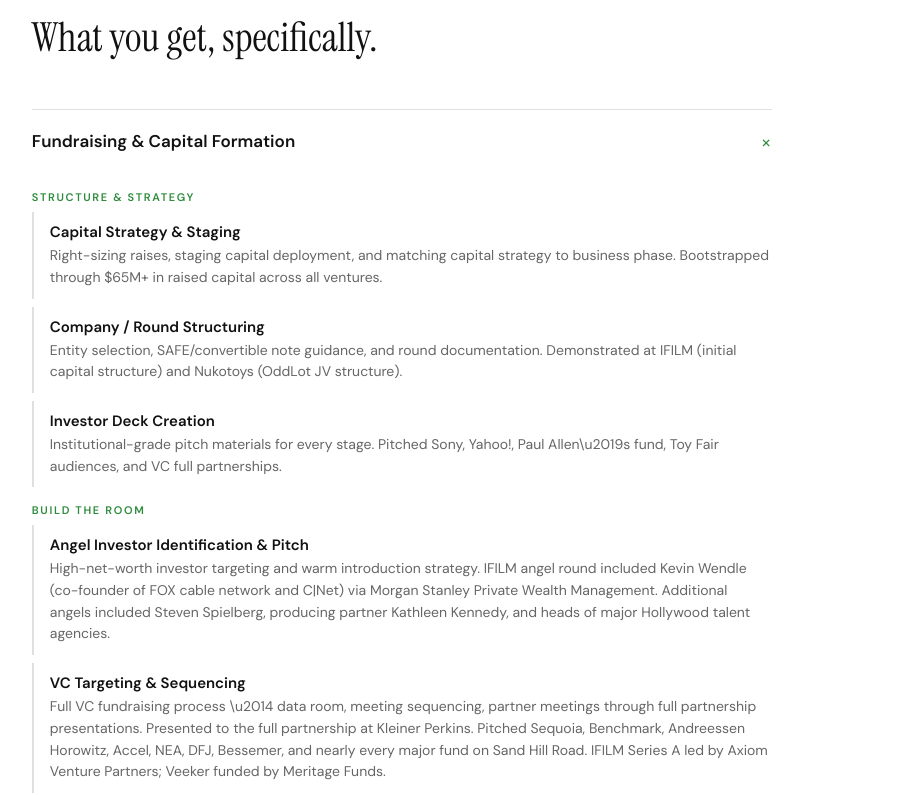
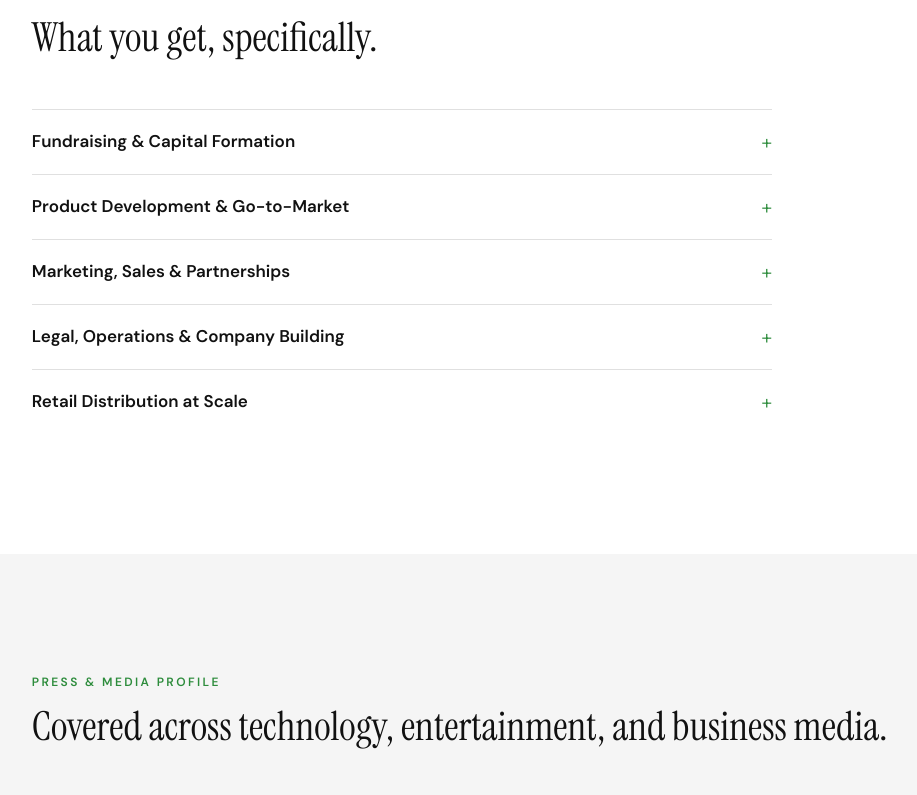
Before and after one commit to founderstate/leosite, a React (Vite) app in the folder leosite/: page / in a window 1280 px wide. Shown: the part 3646-4441 px from the top of the page, without its empty margins (135-1052 px from the left). Built offline with nearby package versions, Linux system fonts and the light colour scheme.

Commit message:
Accordions start closed

```diff
--- a/leosite/src/App.jsx
+++ b/leosite/src/App.jsx
@@ -612,7 +612,7 @@
 
       <div style={{ maxWidth: "740px" }}>
         {/* ── FUNDRAISING & CAPITAL FORMATION ── */}
-        <Accordion title="Fundraising & Capital Formation" defaultOpen={true}>
+        <Accordion title="Fundraising & Capital Formation">
           <PhaseLabel>Structure & Strategy</PhaseLabel>
           <CapItem cap="Capital Strategy & Staging" detail="Right-sizing raises, staging capital deployment, and matching capital strategy to business phase. Bootstrapped through $65M+ in raised capital across all ventures." />
           <CapItem cap="Company / Round Structuring" detail="Entity selection, SAFE/convertible note guidance, and round documentation. Demonstrated at IFILM (initial capital structure) and Nukotoys (OddLot JV structure)." />
```
